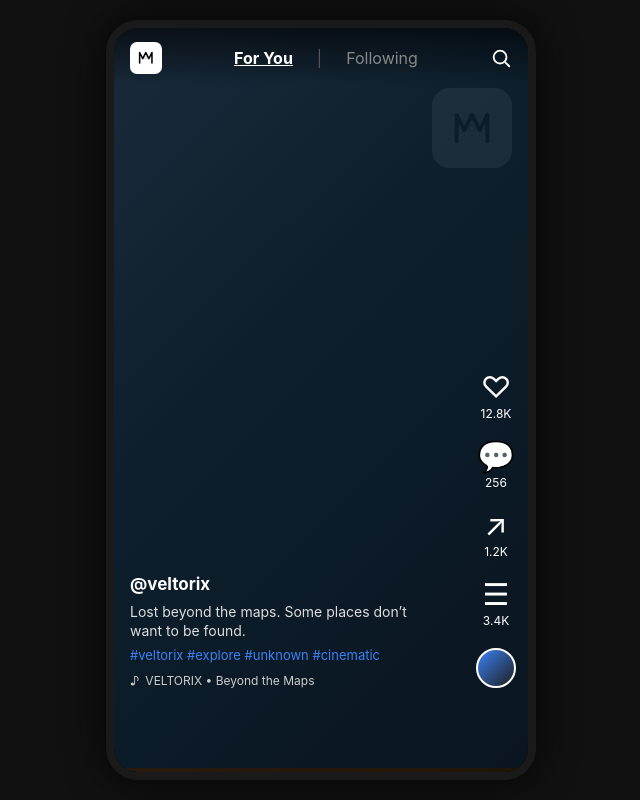
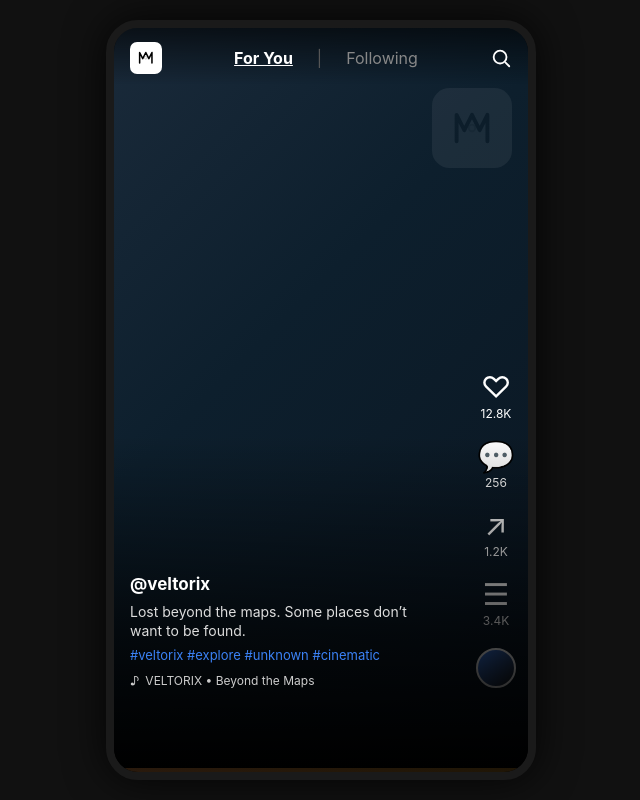
Before and after one commit to jellybeanopara-create/tiktok-clone-architecture, a React (Vite) app: page /home in a window 1280 px wide. Shown: the whole page, without its empty margins (319-959 px from the left). Built offline with nearby package versions, Linux system fonts and the light colour scheme.

Commit message:
Apply Veltorix dark mode styling to profile and home feed screens
Co-authored-by: jellybeanopara-create <245595887+jellybeanopara-create@users.noreply.github.com>

```diff
--- a/src/screens/HomeFeed.jsx
+++ b/src/screens/HomeFeed.jsx
@@ -55,8 +55,15 @@ export default function HomeFeed() {
             }} />
           </div>
 
+          {/* Dark overlay for text readability */}
+          <div style={{
+            position: 'absolute', bottom: 0, left: 0, right: 0, height: '45%',
+            background: 'linear-gradient(180deg, transparent 0%, rgba(0,0,0,0.7) 60%, #000 100%)',
+            pointerEvents: 'none',
+          }} />
+
           {/* Bottom info */}
-          <div style={{ padding: '0 16px 80px 16px', maxWidth: '75%' }}>
+          <div style={{ position: 'relative', padding: '0 16px 80px 16px', maxWidth: '75%' }}>
             <div style={{ fontWeight: 700, fontSize: 17, marginBottom: 8 }}>@{video.username}</div>
             <div style={{ fontSize: 14, color: '#ddd', marginBottom: 6, lineHeight: 1.4 }}>{video.caption}</div>
             <div style={{ fontSize: 13, color: '#3B82F6', marginBottom: 10 }}>{video.hashtags}</div>
--- a/src/screens/Profile.jsx
+++ b/src/screens/Profile.jsx
@@ -24,15 +24,18 @@ export default function Profile() {
       <div style={{ textAlign: 'center', padding: '8px 16px 16px' }}>
         <div style={{
           width: 80, height: 80, borderRadius: '50%', margin: '0 auto 12px',
-          background: '#2A2A2A', display: 'flex', alignItems: 'center', justifyContent: 'center', fontSize: 36,
+          background: '#1E1E1E', border: '1px solid #333', display: 'flex', alignItems: 'center', justifyContent: 'center', fontSize: 36,
         }}>{'\uD83D\uDC64'}</div>
         <div style={{ fontWeight: 700, fontSize: 18 }}>@{currentUser.username}</div>
         <div style={{ fontSize: 15, marginTop: 2 }}>{currentUser.displayName}</div>
         <div style={{ fontSize: 13, color: '#A0A0A0', marginTop: 8, lineHeight: 1.5, padding: '0 30px' }}>{currentUser.bio}</div>
       </div>
 
-      {/* Stats */}
-      <div style={{ display: 'flex', flexWrap: 'wrap', justifyContent: 'center', gap: '8px 28px', padding: '8px 16px 16px' }}>
+      {/* Stats card */}
+      <div style={{
+        margin: '4px 16px 16px', background: '#1E1E1E', borderRadius: 14, padding: '16px 12px',
+        display: 'flex', flexWrap: 'wrap', justifyContent: 'center', gap: '8px 28px',
+      }}>
         {stats.map(s => (
           <div key={s.label} style={{ textAlign: 'center' }}>
             <div style={{ fontWeight: 700, fontSize: 16 }}>{s.value}</div>
```
